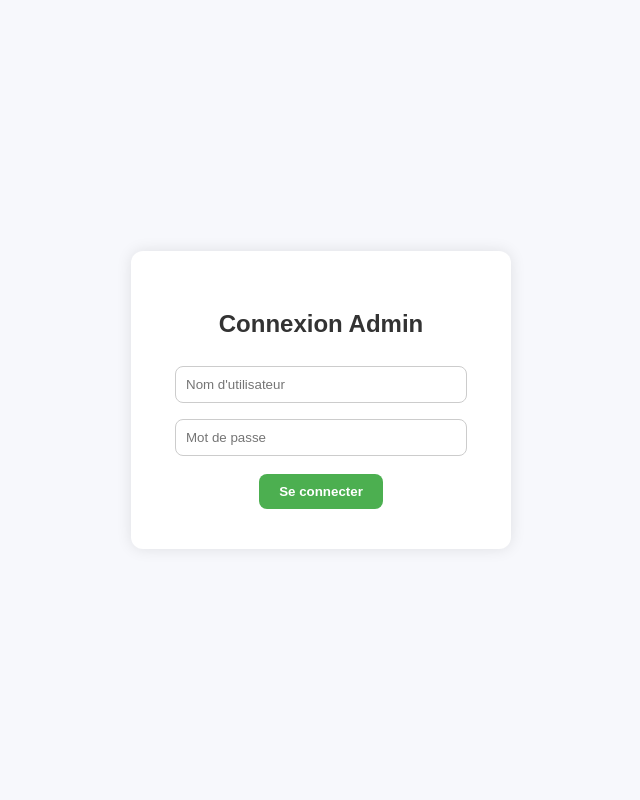
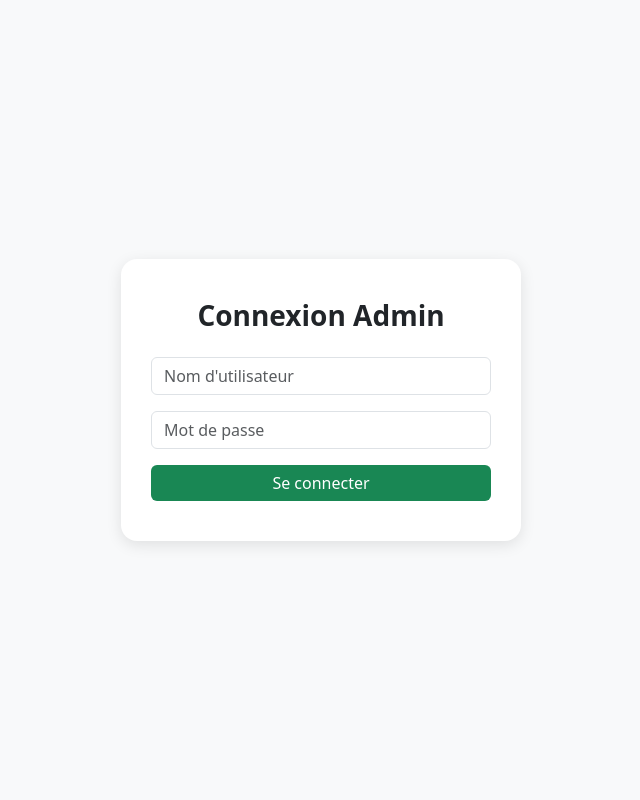
Before and after one commit to bakaherve/whatsapp_restobot, a Flask app: page /login in a window 1280 px wide. Shown: the whole page, without its empty margins (319-959 px from the left). Run offline with Flask 3, Linux system fonts and the light colour scheme.

Commit message:
Update login.html

```diff
--- a/templates/login.html
+++ b/templates/login.html
@@ -3,67 +3,48 @@
 <head>
     <meta charset="UTF-8">
     <meta name="viewport" content="width=device-width, initial-scale=1.0">
-    <title>Connexion Admin - RestoBot</title>
+    <title>Connexion Admin - {{ rname or "Mama Mia Restaurant" }}</title>
+    <link href="https://cdn.jsdelivr.net/npm/bootstrap@5.3.3/dist/css/bootstrap.min.css" rel="stylesheet">
     <style>
         body {
-            font-family: Arial, sans-serif;
-            background-color: #f7f8fc;
+            background-color: #f8f9fa;
+            height: 100vh;
             display: flex;
             align-items: center;
             justify-content: center;
-            height: 100vh;
-            margin: 0;
         }
-        .login-box {
+        .login-card {
             background: white;
-            padding: 40px;
-            border-radius: 12px;
-            box-shadow: 0 0 15px rgba(0,0,0,0.1);
-            text-align: center;
-            width: 300px;
+            border-radius: 16px;
+            box-shadow: 0 4px 15px rgba(0,0,0,0.1);
+            padding: 40px 30px;
+            width: 100%;
+            max-width: 400px;
         }
-        h2 {
-            color: #333;
-            margin-bottom: 20px;
+        .btn-primary {
+            background-color: #198754;
+            border: none;
         }
-        input {
-            width: 90%;
-            padding: 10px;
-            margin: 8px 0;
-            border: 1px solid #ccc;
-            border-radius: 8px;
-        }
-        button {
-            background-color: #4CAF50;
-            color: white;
-            border: none;
-            padding: 10px 20px;
-            border-radius: 8px;
-            cursor: pointer;
-            margin-top: 10px;
-            font-weight: bold;
-        }
-        button:hover {
-            background-color: #45a049;
-        }
-        .error {
-            color: red;
-            font-size: 0.9em;
-            margin-top: 10px;
+        .btn-primary:hover {
+            background-color: #157347;
         }
     </style>
 </head>
 <body>
-    <div class="login-box">
-        <h2>Connexion Admin</h2>
+    <div class="login-card">
+        <h3 class="text-center mb-4 fw-bold">Connexion Admin</h3>
+        {% if error %}
+            <div class="alert alert-danger text-center">{{ error }}</div>
+        {% endif %}
         <form method="POST">
-            <input type="text" name="username" placeholder="Nom d'utilisateur" required><br>
-            <input type="password" name="password" placeholder="Mot de passe" required><br>
-            <button type="submit">Se connecter</button>
+            <div class="mb-3">
+                <input type="text" class="form-control" name="username" placeholder="Nom d'utilisateur" required>
+            </div>
+            <div class="mb-3">
+                <input type="password" class="form-control" name="password" placeholder="Mot de passe" required>
+            </div>
+            <button type="submit" class="btn btn-primary w-100">Se connecter</button>
         </form>
-        {% if error %}
-            <div class="error">{{ error }}</div>
-        {% endif %}
     </div>
 </body>
 </html>
```
